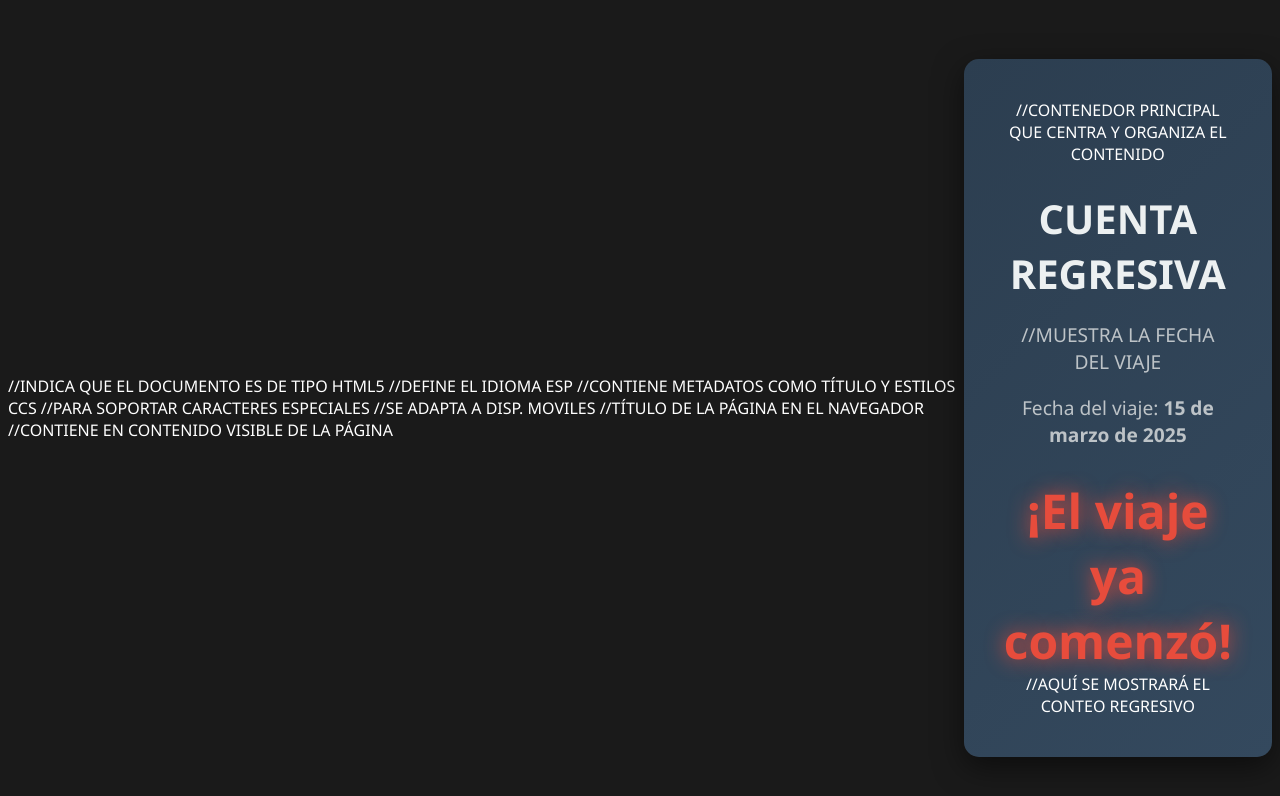
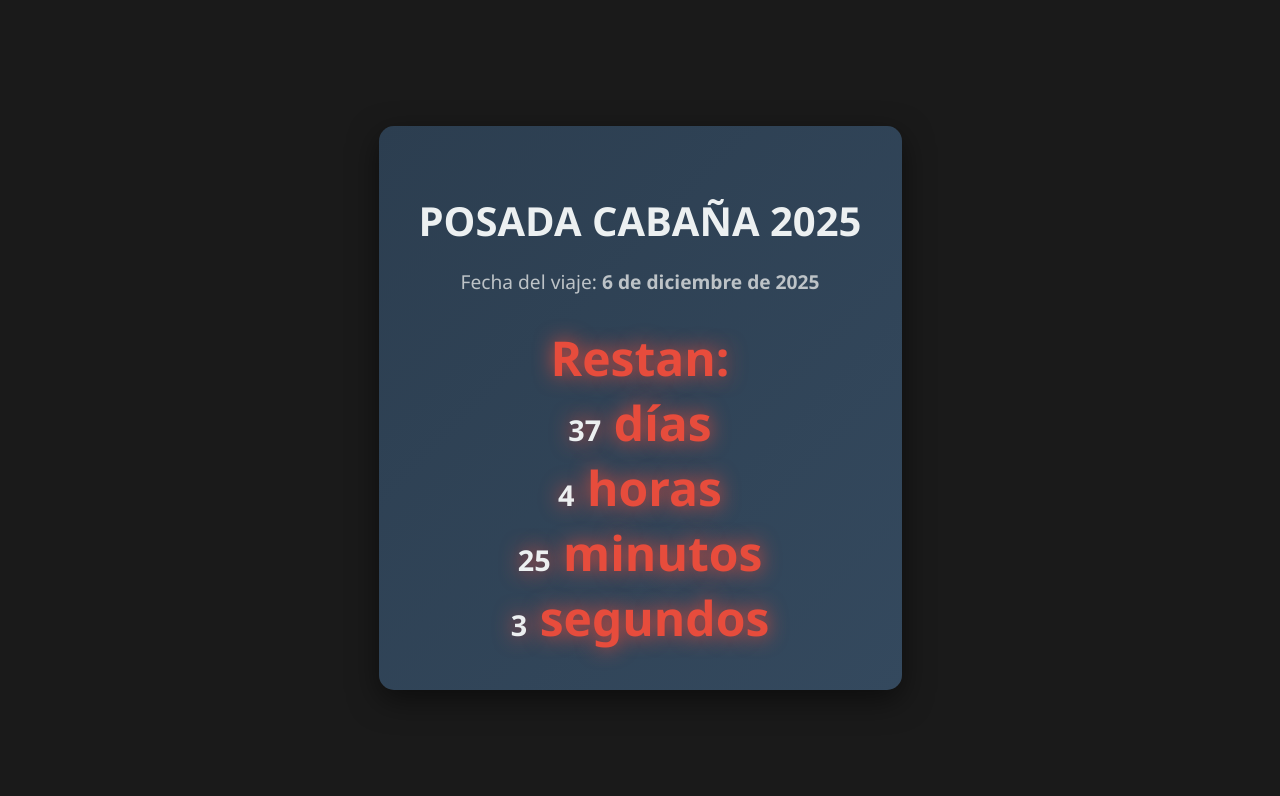
Before and after one commit to Rangerjuxxx/Conteo-Regresivo, a plain HTML site: page index.html in a window 1280 px wide. Drawn offline with Linux system fonts and the light colour scheme.

Commit message:
Update index.html

```diff
--- a/index.html
+++ b/index.html
@@ -1,9 +1,9 @@
-<!DOCTYPE html> //INDICA QUE EL DOCUMENTO ES DE TIPO HTML5
-<html lang="es"> //DEFINE EL IDIOMA ESP
-<head> //CONTIENE METADATOS COMO TÍTULO Y ESTILOS CCS
-    <meta charset="UTF-8"> //PARA SOPORTAR CARACTERES ESPECIALES
-    <meta name="viewport" content="width=device-width, initial-scale=1.0"> //SE ADAPTA A DISP. MOVILES
-    <title>VIAJECITO A PARRAS</title> //TÍTULO DE LA PÁGINA EN EL NAVEGADOR
+<!DOCTYPE html>
+<html lang="es">
+<head>
+    <meta charset="UTF-8">
+    <meta name="viewport" content="width=device-width, initial-scale=1.0">
+    <title>POSADA CABAÑA 2025</title>
     <style>
         /* Estilos generales */
         body {
@@ -68,30 +68,29 @@
     </style>
 </head>
 
-//CONTIENE EN CONTENIDO VISIBLE DE LA PÁGINA
 <body>
-    <div class="contenedor"> //CONTENEDOR PRINCIPAL QUE CENTRA Y ORGANIZA EL CONTENIDO
-        <h1>CUENTA REGRESIVA</h1>
-        <div class="fechas"> //MUESTRA LA FECHA DEL VIAJE
-            <p>Fecha del viaje: <strong>15 de marzo de 2025</strong></p>
+    <div class="contenedor">
+        <h1>POSADA CABAÑA 2025</h1>
+        <div class="fechas">
+            <p>Fecha del viaje: <strong>6 de diciembre de 2025</strong></p>
         </div>
-        <div id="conteo">Cargando...</div> //AQUÍ SE MOSTRARÁ EL CONTEO REGRESIVO
+        <div id="conteo">Cargando...</div>
     </div>
 
     <script>
-        // Fecha de inicio (7 de marzo de 2025)
-        const fechaInicio = new Date('2025-03-07T00:00:00');
+        // Fecha de inicio (29 de octubre de 2025)
+        const fechaInicio = new Date('2025-10-29T00:00:00');
 
-        // Fecha del viaje (15 de marzo de 2025)
-        const fechaViaje = new Date('2025-03-15T00:00:00');
+        // Fecha del viaje (6 de diciembre de 2025)
+        const fechaViaje = new Date('2025-12-06T00:00:00');
 
         function actualizarConteo() {
             // Obtener la fecha y hora actual
             const ahora = new Date();
 
-            // Si la fecha actual es anterior al 7 de marzo de 2025, mostrar un mensaje
+            // Si la fecha actual es anterior al 29 de octubre de 2025, mostrar un mensaje
             if (ahora < fechaInicio) {
-                document.getElementById('conteo').innerHTML = "El conteo comenzará el <strong>7 de marzo de 2025</strong>.";
+                document.getElementById('conteo').innerHTML = "El conteo comenzará el <strong>29 de octubre de 2025</strong>.";
                 return;
             }
 
```
